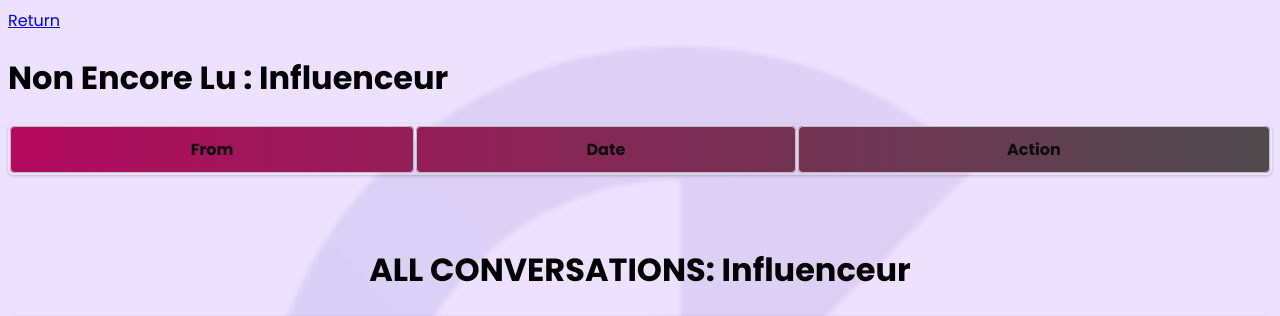
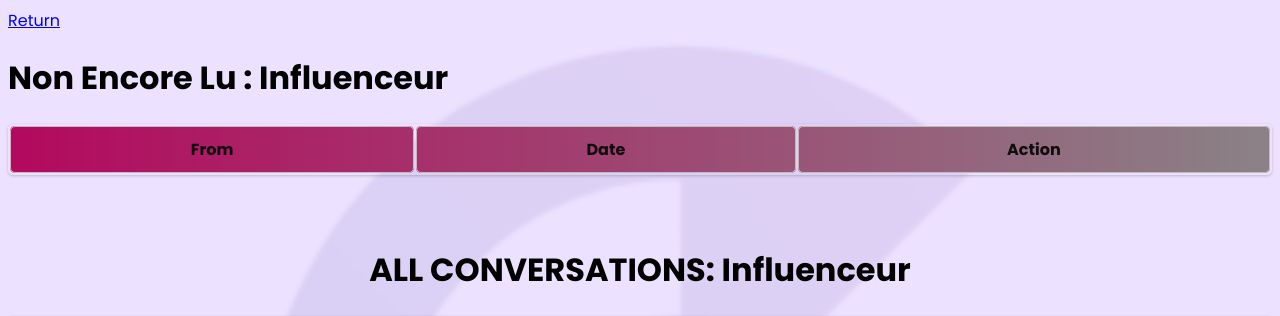
Before and after one commit to gir-yay/web-project, a PHP site: page /mess.php in a window 1280 px wide, with the pointer over the restyled element. Shown: the top 316 px of the page. Run offline with PHP 8.4, Linux system fonts and the light colour scheme; the visitor is signed in with stand-in values (Sample User, id 1); data comes from the database, SQL or seed files in the repository; lists and menus that the app fills with data are empty.

Commit message:
Update admindash.css

```diff
--- a/css/admindash.css
+++ b/css/admindash.css
@@ -186,7 +186,7 @@ body {
 
   /*style des lignes lors du survol */
   table tr:first-child:hover {
-    background: linear-gradient(to right, #b3095e, #4f4b4d);
+    background: linear-gradient(to right, #b3095e, #8a8286);
     color: #110d0d;
     animation: highlight 0.4s ease-in-out;
   }
```
